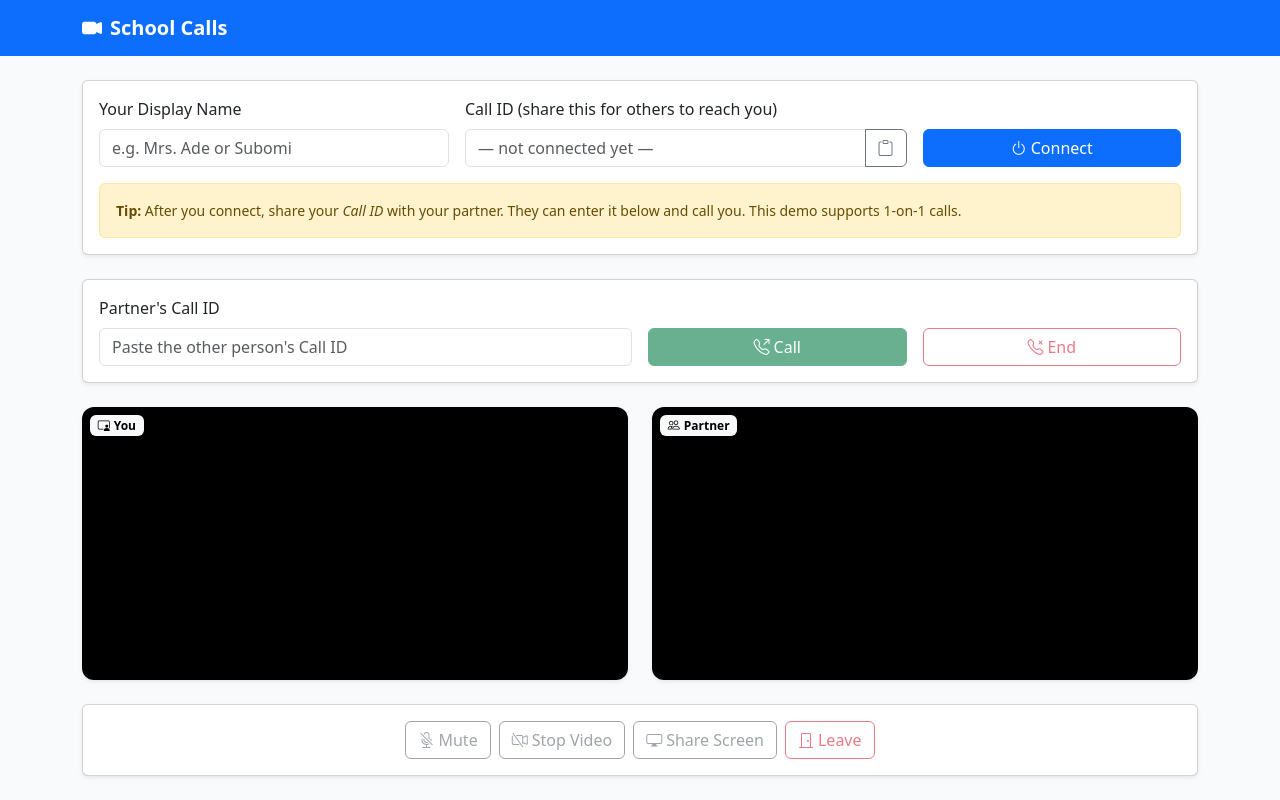
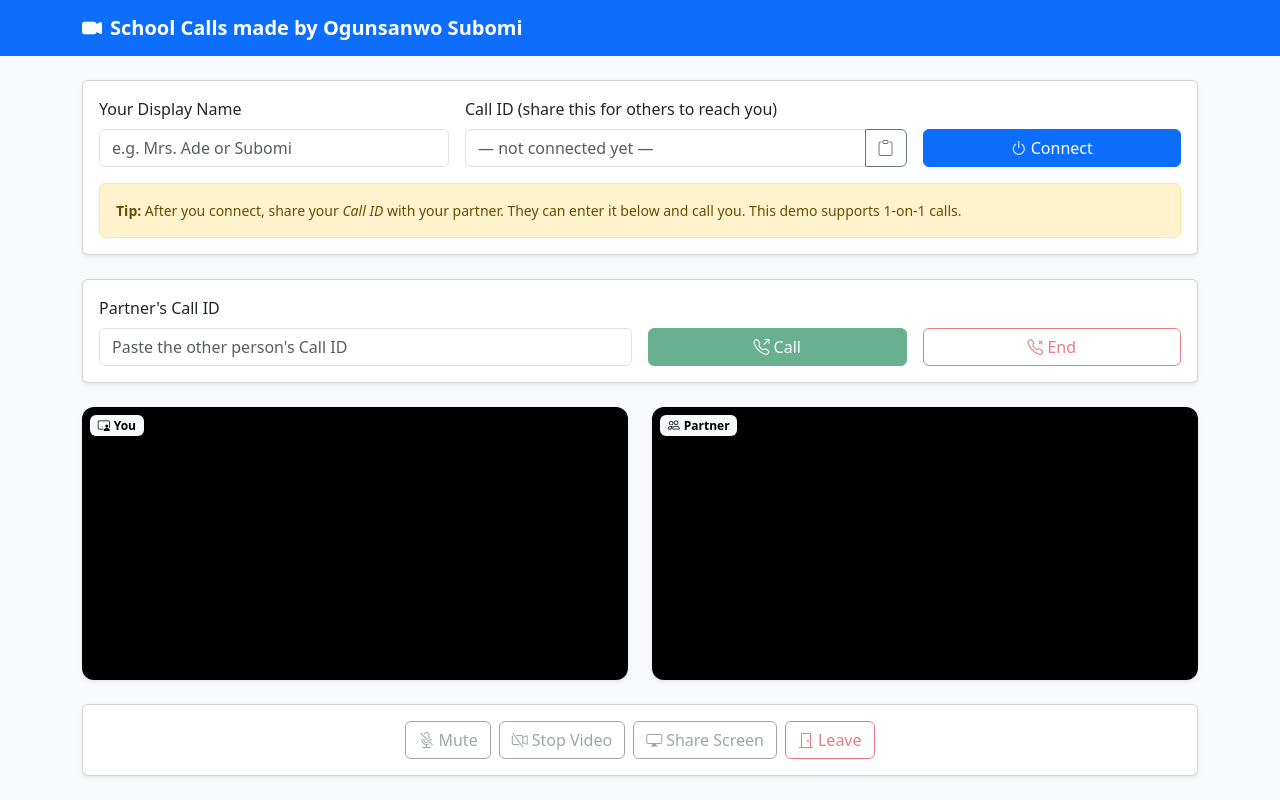
Before and after one commit to Omnibot20207/calltest.github.io, a plain HTML site: page docs/index.html in a window 1280 px wide. Drawn offline with nearby package versions, Linux system fonts and the light colour scheme.

Commit message:
Update index.html

```diff
--- a/docs/index.html
+++ b/docs/index.html
@@ -47,7 +47,7 @@
     <nav class="navbar navbar-expand-lg bg-primary" data-bs-theme="dark">
       <div class="container">
         <a class="navbar-brand fw-semibold" href="#"
-          ><i class="bi bi-camera-video-fill me-2"></i>School Calls</a
+          ><i class="bi bi-camera-video-fill me-2"></i>School Calls made by Ogunsanwo Subomi</a
         >
       </div>
     </nav>
```
